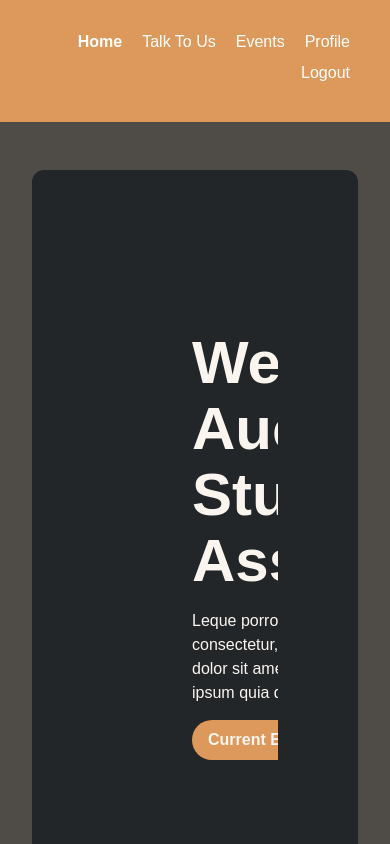
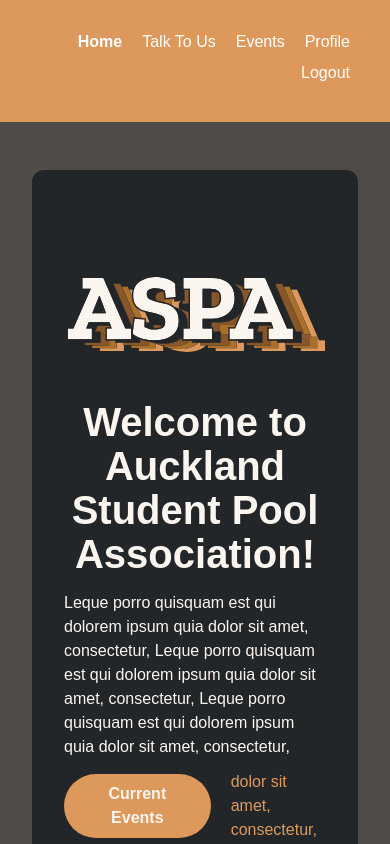
Before and after one commit to UoaWDCC/aspa-portal-v3, a Next.js app in the folder frontend/: page /home in a window 390 px wide. Shown: the top 844 px of the page. Built offline with nearby package versions, Linux system fonts and the light colour scheme.

Commit message:
Fix: Desciption component

```diff
--- a/frontend/src/ui/home/Description.module.css
+++ b/frontend/src/ui/home/Description.module.css
@@ -73,3 +73,43 @@
     width: 150px;
     border-width: 2PX;
   }
+
+  /* Media queries for responsiveness */
+@media screen and (max-width: 768px) {
+  .container {
+    grid-template-columns: 1fr;
+    margin: 5rem 2rem;
+  }
+
+  .leftColumn {
+    width: 100%;
+    min-width: 100%;
+    order: 1;
+  }
+
+
+  .rightColumn {
+    width: 100%;
+    min-width: 100%;
+    order: -1;
+  }
+
+  .title {
+    font-size: 40px;
+    text-align: center;
+  }
+
+  .buttonContainer {
+    flex-direction: column;
+    align-items: center;
+  }
+
+  .eventsButton {
+    width: 100%;
+    text-align: center;
+  }
+
+  .buttonContainer {
+    display: none;
+  }
+}
```
